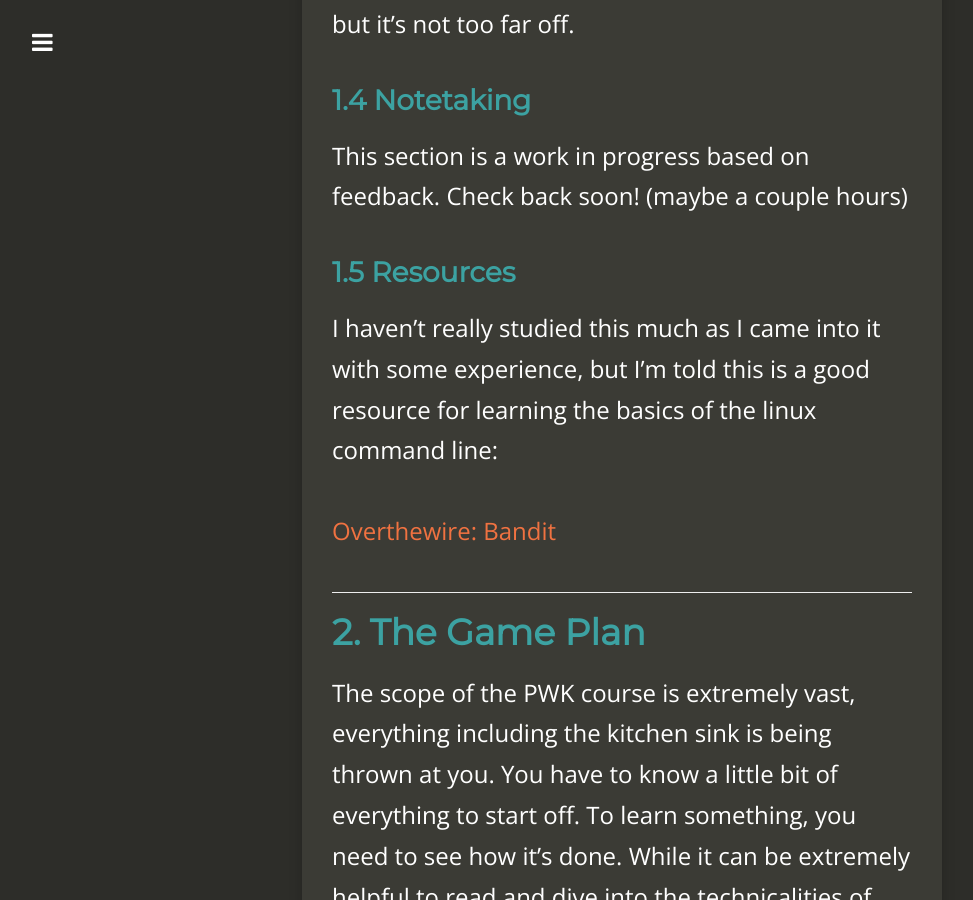
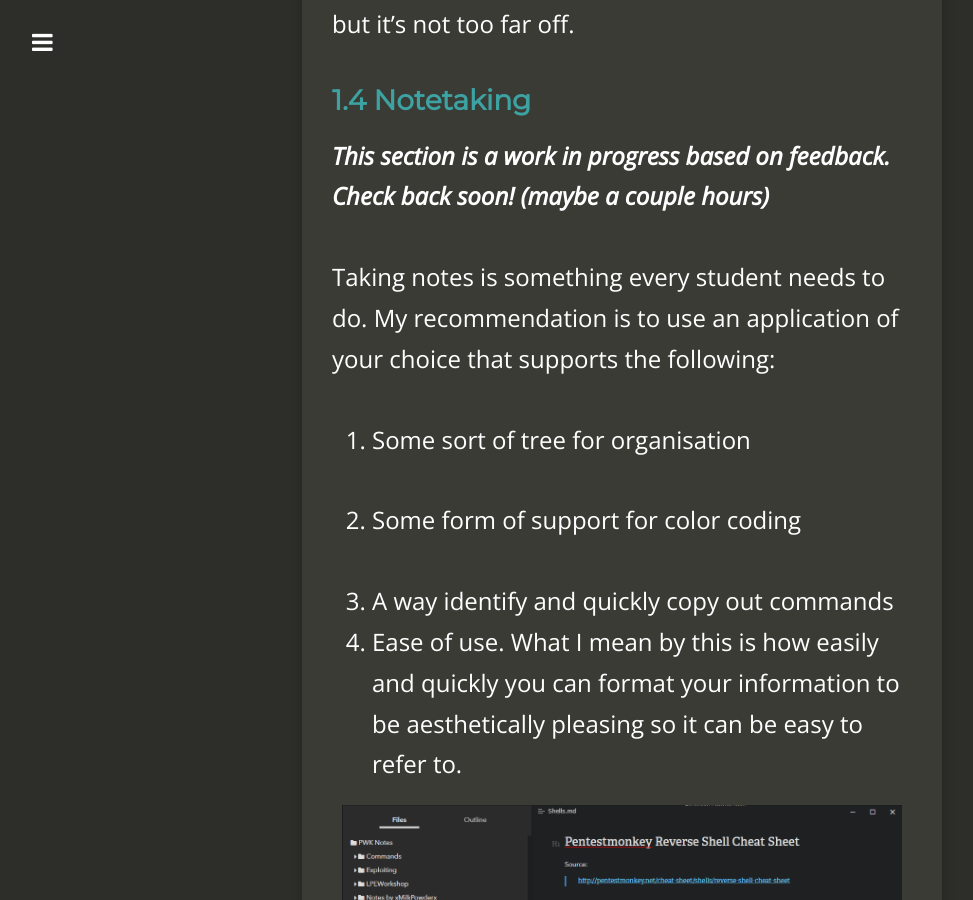
Before and after one commit to Dreamscent/Dreamscent.github.io, a Jekyll site: the page built from _posts/2020-06-01-From-Zero-to-OSCP.md, in a window 1280 px wide and 900 px high, scrolled down 5931 px. Shown: the whole window, without its empty margins (18-991 px from the left). Built offline with Jekyll 4.4.1, drawn with Linux system fonts in a browser that asks for light colours; nearby versions of some CDN libraries.

Commit message:
Test new post image

```diff
--- a/_posts/2020-06-01-From-Zero-to-OSCP.md
+++ b/_posts/2020-06-01-From-Zero-to-OSCP.md
@@ -136,7 +136,28 @@
 
 
 
-This section is a work in progress based on feedback. Check back soon! (maybe a couple hours)
+***This section is a work in progress based on feedback. Check back soon! (maybe a couple hours)***
+
+
+
+Taking notes is something every student needs to do. My recommendation is to use an application of your choice that supports the following:
+
+
+
+1. Some sort of tree for organisation
+
+2. Some form of support for color coding
+
+3. A way identify and quickly copy out commands
+4. Ease of use. What I mean by this is how easily and quickly you can format your information to be aesthetically pleasing so it can be easy to refer to.
+
+
+
+![typora](/images/Random/typora.png)
+
+
+
+![onenote](/images/Random/onenote.png)
 
 
 
```
Also changed, not shown: images/Random/Onenote.png (added), images/Random/typora.png (added).
